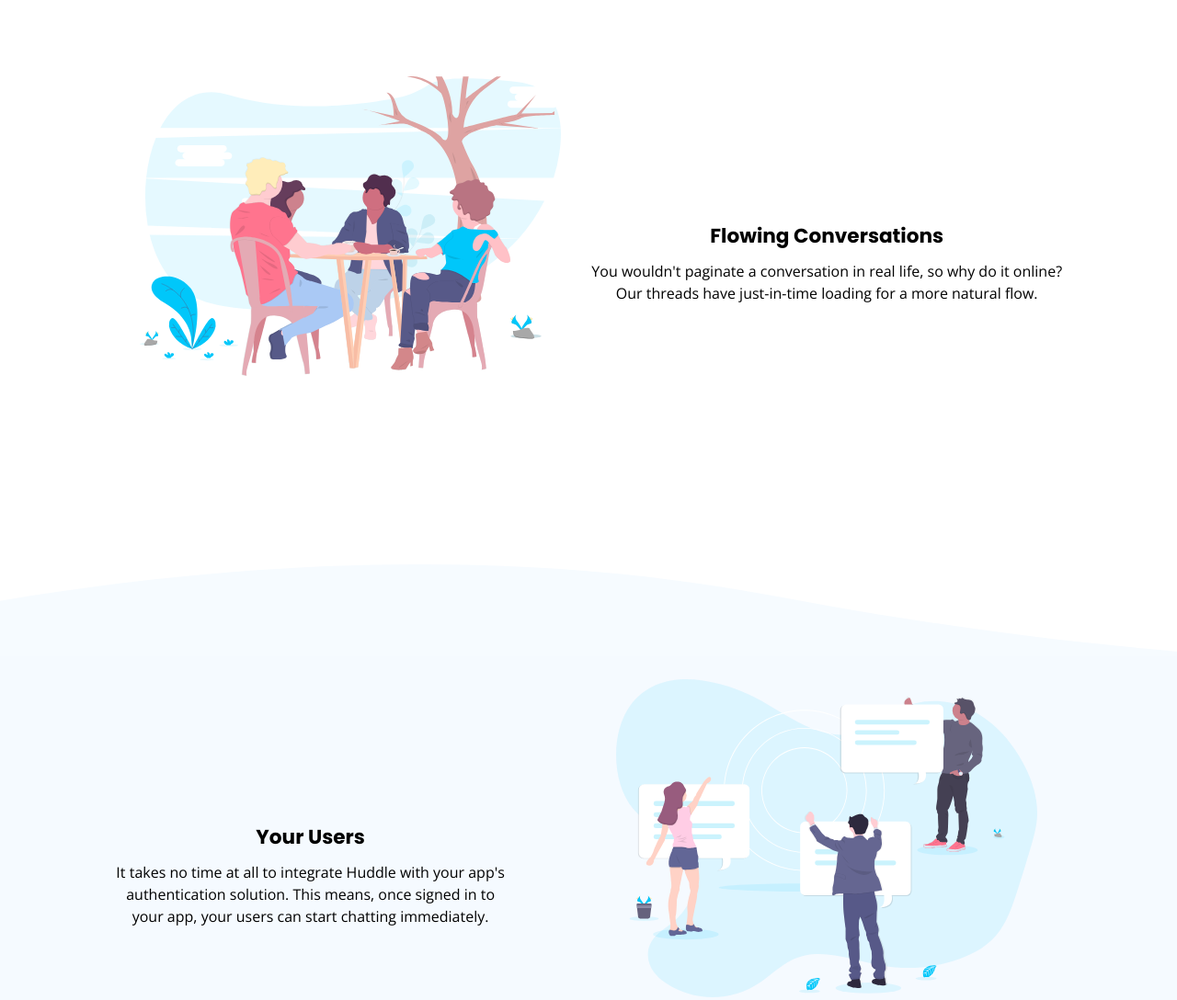
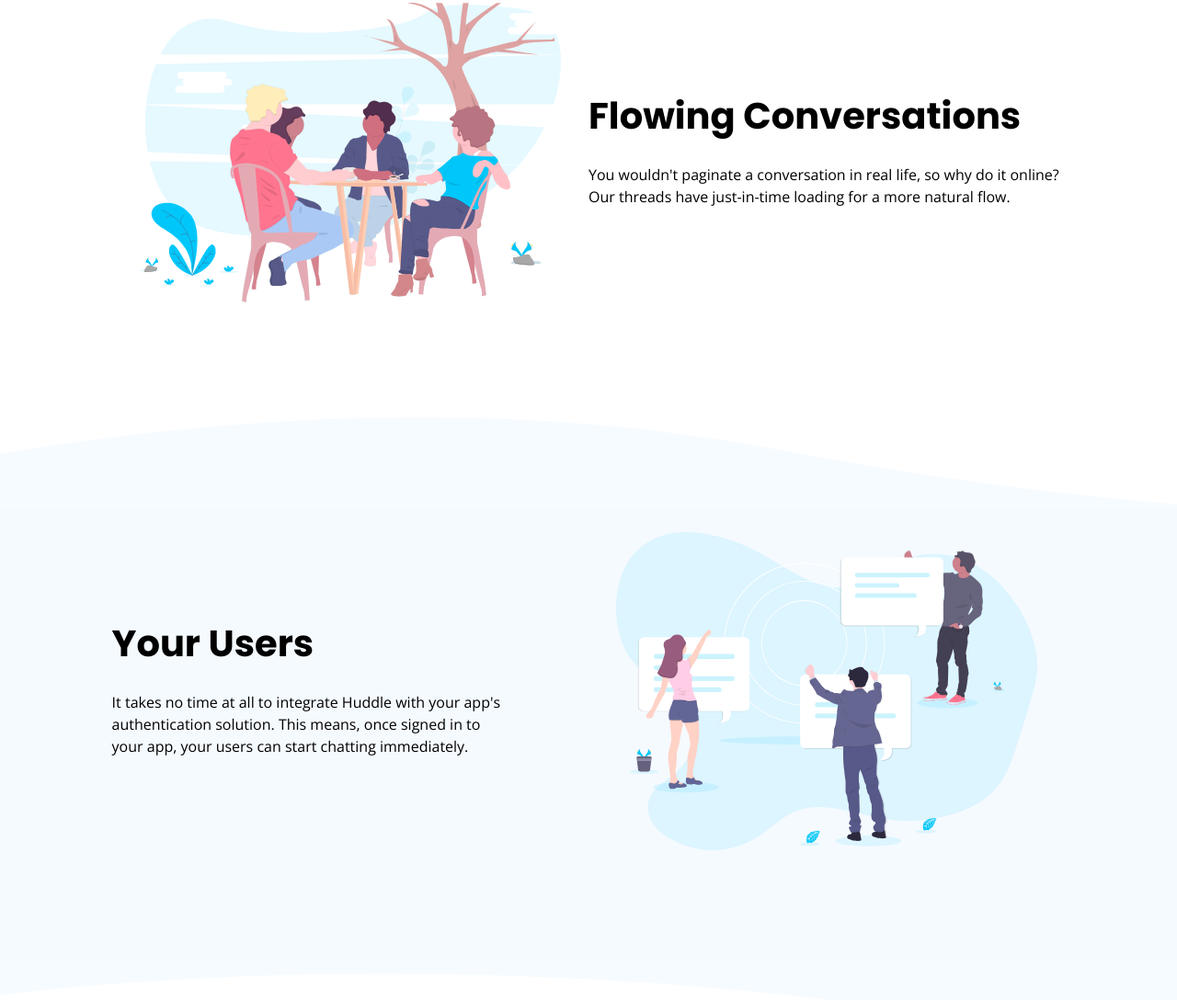
Before and after one commit to edo979/huddle-landing-page-with-curved-sections-master, a plain HTML site: page index.html in a window 1280 px wide. Shown: the part 2645-3733 px from the top of the page at 92% size. Drawn offline with nearby package versions, Linux system fonts and the light colour scheme.

Commit message:
content box text finish, start background img

```diff
--- a/sass/_mediaQ.scss
+++ b/sass/_mediaQ.scss
@@ -62,6 +62,8 @@
     }
     .content-box_text {
       grid-column: 7 / 13;
+      justify-self: end;
+      max-width: 520px;
     }
   }
 
@@ -93,6 +95,10 @@
   .h1 {
     font-size: 2.95rem;
     line-height: 1;
+  }
+  h2,
+  .h2 {
+    font-size: 2.5rem;
   }
 
   // Layout:
@@ -151,4 +157,17 @@
       font-size: 1.5rem;
     }
   }
+
+  .content-box {
+    &_img {
+      margin: 0;
+    }
+    &_text {
+      text-align: left;
+      h2 {
+        margin-bottom: 32px;
+        line-height: 1;
+      }
+    }
+  }
 }
```
Also changed, not shown: css/style.css, 1 other file.
